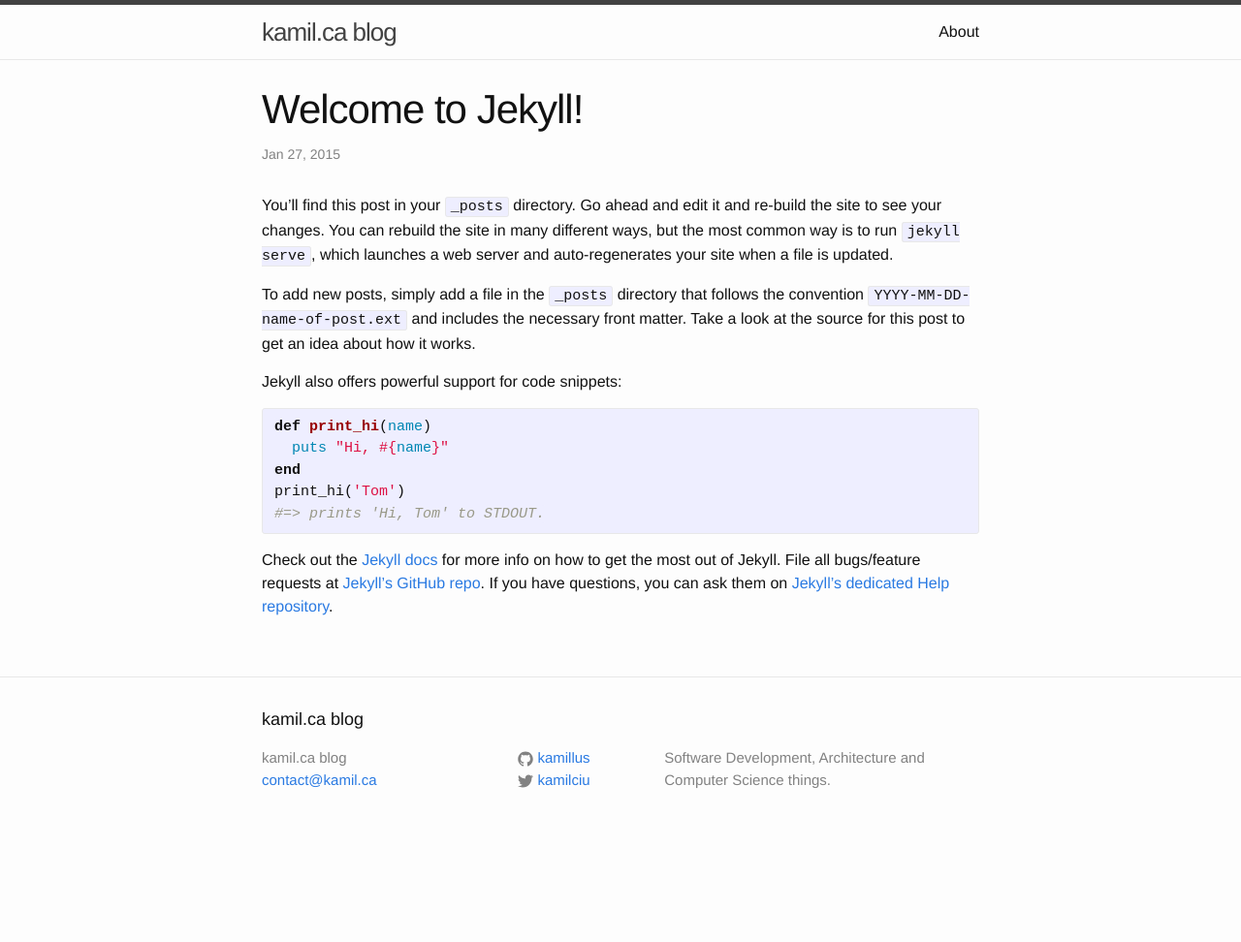
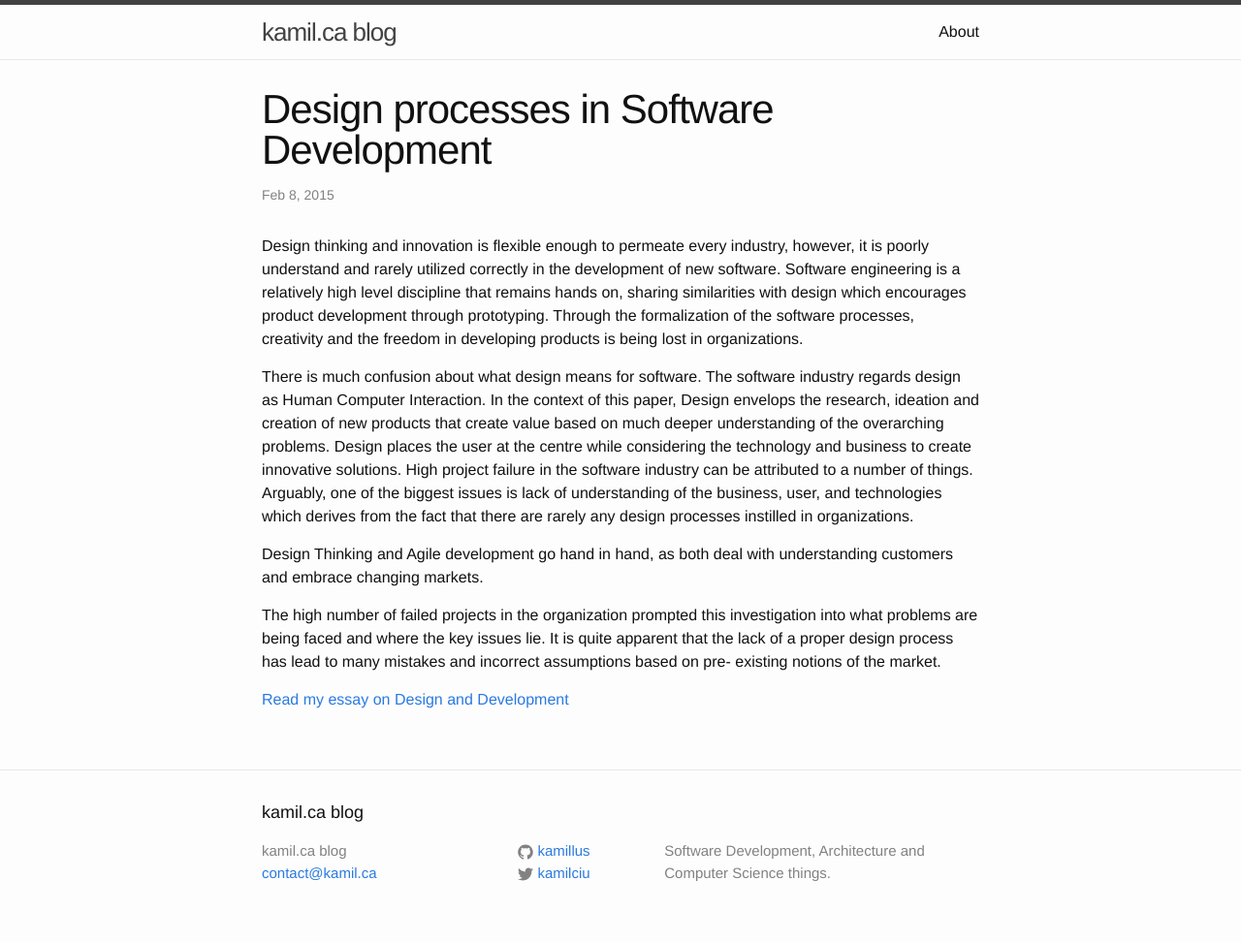
Before and after one commit to kamillus/kamillus.github.io, a Jekyll site: the page built from _posts/2015-01-27-welcome-to-jekyll.markdown, in a window 1280 px wide. Shown: the whole page at 97% size. Built offline with Jekyll 4.4.1, drawn with Linux system fonts in a browser that asks for light colours; before the commit the page ends 900 px from its top, so only the background shows below that.

Commit message:
Design processes in Software Development

```diff
--- a/_posts/2015-01-27-welcome-to-jekyll.markdown
+++ b/_posts/2015-01-27-welcome-to-jekyll.markdown
@@ -1,25 +1,16 @@
 ---
 layout: post
-title:  "Welcome to Jekyll!"
-date:   2015-01-27 10:20:49
-categories: jekyll update
+title:  "Design processes in Software Development"
+date:   2015-02-08 10:13:20
+categories: software design, development
 ---
-You’ll find this post in your `_posts` directory. Go ahead and edit it and re-build the site to see your changes. You can rebuild the site in many different ways, but the most common way is to run `jekyll serve`, which launches a web server and auto-regenerates your site when a file is updated.
+Design thinking and innovation is flexible enough to permeate every industry, however, it is poorly understand and rarely utilized correctly in the development of new software. Software engineering is a relatively high level discipline that remains hands on, sharing similarities with design which encourages product development through prototyping. Through the formalization of the software processes, creativity and the freedom in developing products is being lost in organizations.
 
-To add new posts, simply add a file in the `_posts` directory that follows the convention `YYYY-MM-DD-name-of-post.ext` and includes the necessary front matter. Take a look at the source for this post to get an idea about how it works.
+There is much confusion about what design means for software. The software industry regards design as Human Computer Interaction. In the context of this paper, Design envelops the research, ideation and creation of new products that create value based on much deeper understanding of the overarching problems. Design places the user at the centre while considering the technology and business to create innovative solutions.
+High project failure in the software industry can be attributed to a number of things. Arguably, one of the biggest issues is lack of understanding of the business, user, and technologies which derives from the fact that there are rarely any design processes instilled in organizations.
 
-Jekyll also offers powerful support for code snippets:
+Design Thinking and Agile development go hand in hand, as both deal with understanding customers and embrace changing markets.
 
-{% highlight ruby %}
-def print_hi(name)
-  puts "Hi, #{name}"
-end
-print_hi('Tom')
-#=> prints 'Hi, Tom' to STDOUT.
-{% endhighlight %}
+The high number of failed projects in the organization prompted this investigation into what problems are being faced and where the key issues lie. It is quite apparent that the lack of a proper design process has lead to many mistakes and incorrect assumptions based on pre- existing notions of the market.
 
-Check out the [Jekyll docs][jekyll] for more info on how to get the most out of Jekyll. File all bugs/feature requests at [Jekyll’s GitHub repo][jekyll-gh]. If you have questions, you can ask them on [Jekyll’s dedicated Help repository][jekyll-help].
-
-[jekyll]:      http://jekyllrb.com
-[jekyll-gh]:   https://github.com/jekyll/jekyll
-[jekyll-help]: https://github.com/jekyll/jekyll-help
+[Read my essay on Design and Development](https://www.dropbox.com/s/oc3ax256a10jkpk/Designprocessesforsoftwaredevelopment.pdf?dl=0 "Design processes in Software Development")
```
Also changed, not shown: _posts/2015-02-08-design-processes-in-software.markdown (added, +25 -0 lines).
